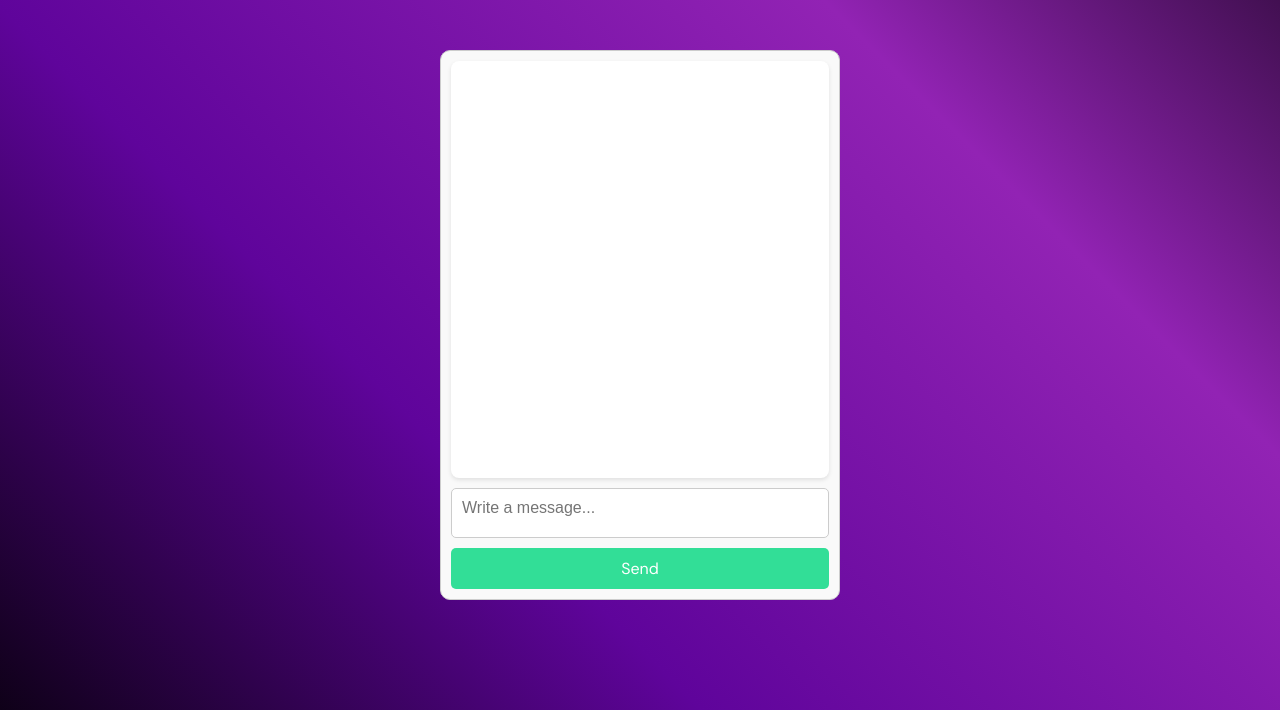
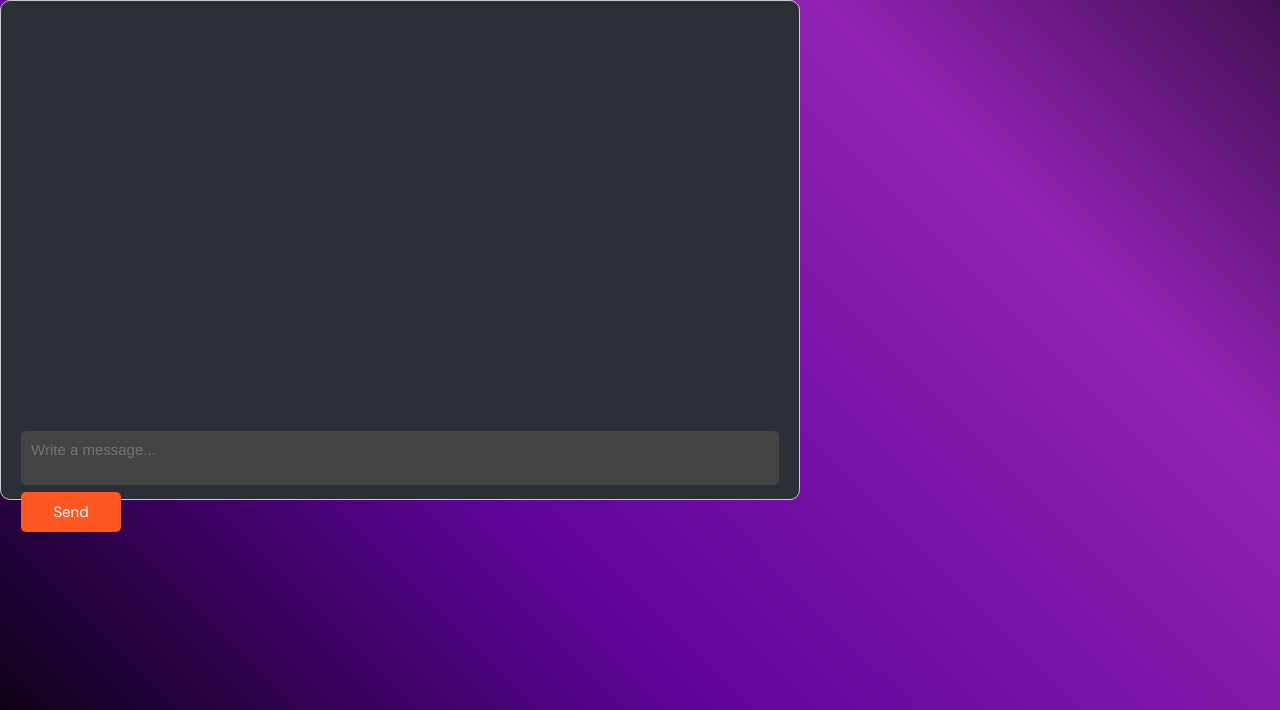
Before and after one commit to Mikku0/VitaRing_project, a Django app: page /chatbot/ in a window 1280 px wide. Shown: the part 90-800 px from the top of the page. Run offline with Django 5.2, Linux system fonts and the light colour scheme; parts of the project's set-up code (start-up, migrations or seed data) failed here and were passed over.

Commit message:
updated chatbot frontend

```diff
--- a/static/js/script.js
+++ b/static/js/script.js
@@ -88,12 +88,22 @@ document.addEventListener('DOMContentLoaded', function() {
 });
 
 document.getElementById("send_button").addEventListener("click", function() {
+    sendMessage();
+});
+
+document.getElementById("user_input").addEventListener("keydown", function(e) {
+    if (e.key === "Enter" && !e.shiftKey) {  // Jeśli naciśnięto Enter bez Shift
+        e.preventDefault();  // Zapobiega domyślnemu zachowaniu (dodanie nowej linii)
+        sendMessage();
+    }
+});
+
+function sendMessage() {
     let message = document.getElementById("user_input").value;
     let csrfToken = document.querySelector('[name=csrfmiddlewaretoken]').value;  // Pobierz token CSRF
 
-    if (message.trim() === "") return;  // Zapobiegaj wysyłaniu pustych wiadomości
+    if (message.trim() === "") return;  // Jeśli wiadomość jest pusta, nie wysyłaj
 
-    // Wyślij zapytanie do backendu
     fetch('/chatbot/', {
         method: 'POST',
         headers: {
@@ -105,13 +115,9 @@ document.getElementById("send_button").addEventListener("click", function() {
     .then(response => response.json())
     .then(data => {
         let chatlog = document.getElementById("chatlog");
-        chatlog.innerHTML += "<p><strong>You:</strong> " + message + "</p>";
-        chatlog.innerHTML += "<p><strong>Bot:</strong> " + data.response + "</p>";
+        chatlog.innerHTML += `<p class="user-message"><strong>You:</strong> ${message}</p>`;
+        chatlog.innerHTML += `<p class="bot-message"><strong>Bot:</strong> ${data.response}</p>`;
         document.getElementById("user_input").value = '';  // Wyczyść pole po wysłaniu
         chatlog.scrollTop = chatlog.scrollHeight;  // Przewiń do dołu
-    })
-    .catch(error => {
-        console.error("Error:", error);
-        alert("Something went wrong. Please try again later.");
     });
-});
+}
--- a/static/styles/style.css
+++ b/static/styles/style.css
@@ -1315,52 +1315,52 @@ video {
 
 /* Stylowanie okna czatu */
 #chatbox {
-    width: 400px;
-    height: 550px;
-    margin: 50px auto;
+    width: 800px; /* 2x szersze */
+    height: 500px;
     border: 1px solid #ccc;
-    padding: 10px;
+    padding: 20px;
+    background-color: #2c2f36; /* Ciemne tło */
+    color: #fff; /* Biała czcionka w oknie czatu */
+    font-family: Arial, sans-serif;
     border-radius: 10px;
-    background-color: #f9f9f9;
-    display: flex;
-    flex-direction: column;
 }
 
 #chatlog {
-    height: 80%;
+    height: 400px;
     overflow-y: auto;
     padding: 10px;
-    font-family: Arial, sans-serif;
-    background-color: #fff;
-    border-radius: 8px;
-    box-shadow: 0 2px 4px rgba(0, 0, 0, 0.1);
+    margin-bottom: 10px;
 }
 
 #user_input {
     width: 100%;
     padding: 10px;
-    margin-top: 10px;
+    background-color: #444; /* Ciemne tło pola input */
+    border: none;
+    color: #fff; /* Biała czcionka */
+    border-radius: 5px;
+    resize: none;
     font-family: Arial, sans-serif;
-    font-size: 16px;
-    border: 1px solid #ccc;
-    border-radius: 5px;
-    box-sizing: border-box;
-    resize: none;
-    height: 50px;
 }
 
 #send_button {
-    width: 100%;
+    width: 100px;
     padding: 10px;
-    background-color: #32de97;
+    background-color: #ff5722; /* Pomarańczowy kolor przycisku */
     color: white;
     border: none;
+    cursor: pointer;
     border-radius: 5px;
-    cursor: pointer;
-    font-size: 16px;
-    margin-top: 10px;
 }
 
 #send_button:hover {
-    background-color: #28a745;
+    background-color: #ff7043; /* Jaśniejszy pomarańczowy na hover */
 }
+
+.bot-message {
+    color: #ff5722; /* Pomarańczowy kolor dla odpowiedzi chatbota */
+}
+
+.user-message {
+    color: #fff; /* Biała czcionka dla użytkownika */
+}
```
